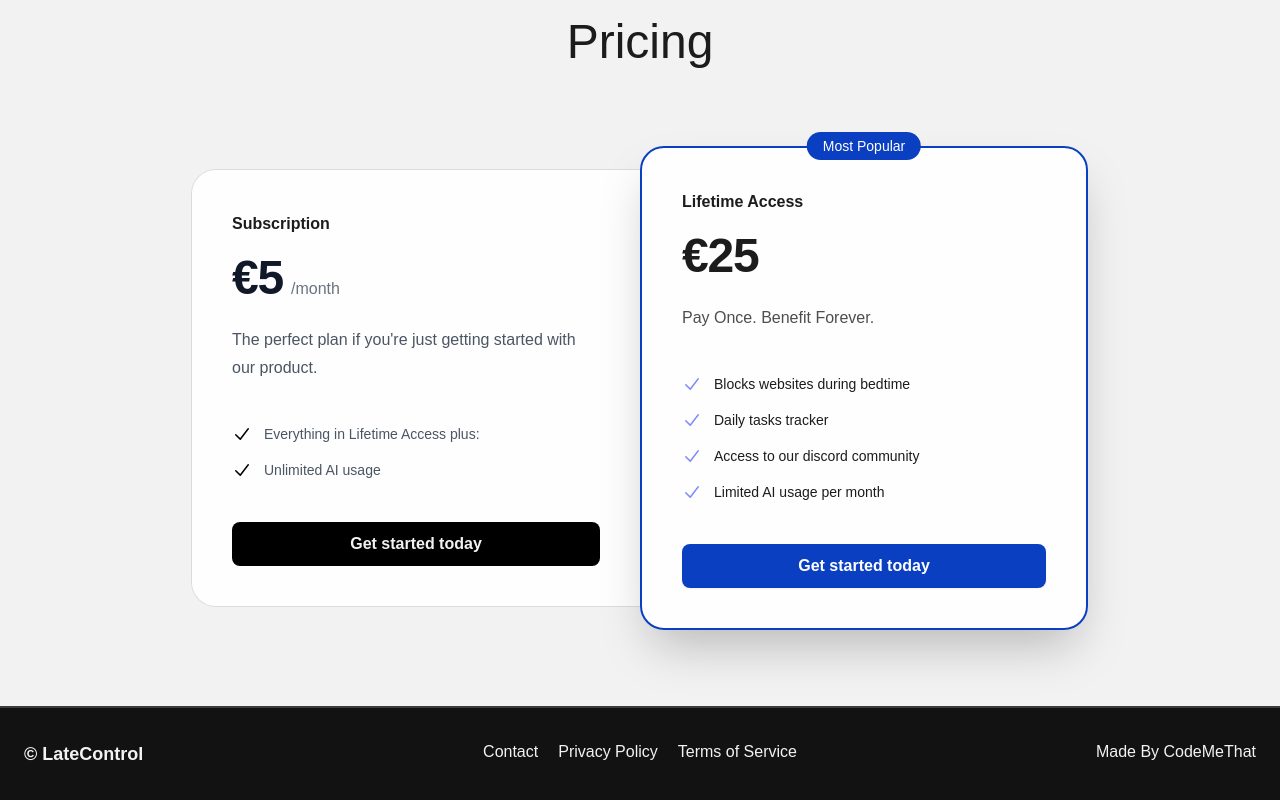
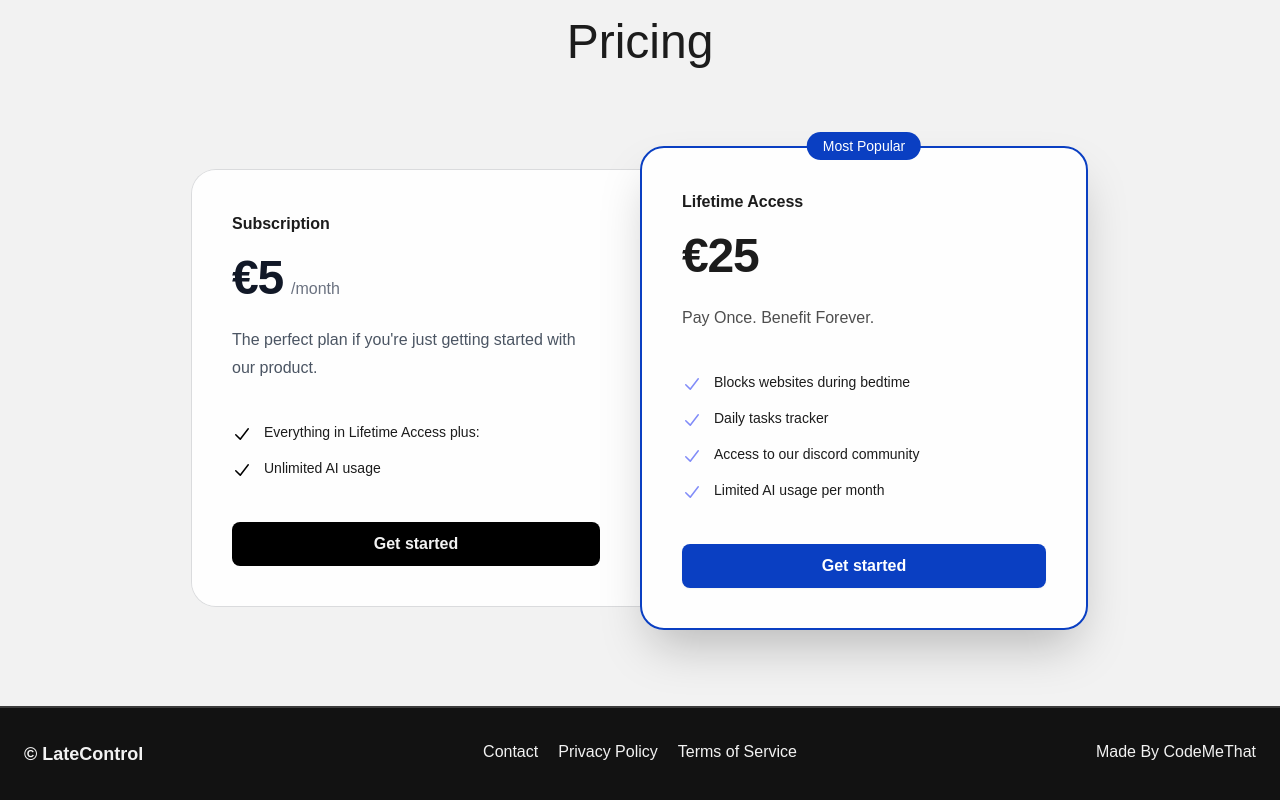
Before and after one commit to DavidDerama/first-project, a Next.js app: page / in a window 1280 px wide. Shown: the part 1756-2556 px from the top of the page. Built offline with nearby package versions, Linux system fonts and the light colour scheme; no server answers; a web font is replaced by a local one.

Commit message:
pricing styling changes and text changes

```diff
--- a/src/components/Header.tsx
+++ b/src/components/Header.tsx
@@ -32,7 +32,7 @@ export default function Header() {
             </div>
           </div>
         </div>
-        <div className="w-[400px] lg:w-[900px] rounded border-2 shadow-md border-dark_input_border overflow-hidden flex justify-center items-center mx-auto xl:m-0 mt-6">
+        <div className="w-[380px] lg:w-[900px] rounded border-2 shadow-md border-dark_input_border overflow-hidden flex justify-center items-center mx-auto xl:m-0 mt-6">
           <Image
             width={500}
             height={400}
--- a/src/components/ModeToggle.tsx
+++ b/src/components/ModeToggle.tsx
@@ -5,36 +5,27 @@ import { Moon, Sun } from "lucide-react";
 import { useTheme } from "next-themes";
 
 import { Button } from "@/components/ui/button";
-import {
-  DropdownMenu,
-  DropdownMenuContent,
-  DropdownMenuItem,
-  DropdownMenuTrigger,
-} from "@/components/ui/dropdown-menu";
 
 export function ModeToggle() {
-  const { setTheme } = useTheme();
+  const { setTheme, theme } = useTheme();
 
   return (
-    <DropdownMenu>
-      <DropdownMenuTrigger asChild>
-        <Button variant="outline" size="icon">
-          <Sun className="h-[1.2rem] w-[1.2rem] rotate-0 scale-100 transition-all dark:-rotate-90 dark:scale-0" />
-          <Moon className="absolute h-[1.2rem] w-[1.2rem] rotate-90 scale-0 transition-all dark:rotate-0 dark:scale-100" />
-          <span className="sr-only">Toggle theme</span>
-        </Button>
-      </DropdownMenuTrigger>
-      <DropdownMenuContent align="end">
-        <DropdownMenuItem onClick={() => setTheme("light")}>
-          Light
-        </DropdownMenuItem>
-        <DropdownMenuItem onClick={() => setTheme("dark")}>
-          Dark
-        </DropdownMenuItem>
-        <DropdownMenuItem onClick={() => setTheme("system")}>
-          System
-        </DropdownMenuItem>
-      </DropdownMenuContent>
-    </DropdownMenu>
+    <>
+      <Button
+        variant="outline"
+        size="icon"
+        onClick={() => {
+          if (theme === "light") {
+            setTheme("dark");
+          } else {
+            setTheme("light");
+          }
+        }}
+      >
+        <Sun className="h-[1.2rem] w-[1.2rem] rotate-0 scale-100 transition-all dark:-rotate-90 dark:scale-0" />
+        <Moon className="absolute h-[1.2rem] w-[1.2rem] rotate-90 scale-0 transition-all dark:rotate-0 dark:scale-100" />
+        <span className="sr-only">Toggle theme</span>
+      </Button>
+    </>
   );
 }
--- a/src/components/Navbar.tsx
+++ b/src/components/Navbar.tsx
@@ -42,7 +42,7 @@ export default function Navbar() {
               );
             })}
           </div>
-          <div className="flex gap-6 items-center">
+          <div className="flex sm:gap-5 gap-3 items-center">
             <ModeToggle />
             {isFetching ? (
               <></>
--- a/src/components/Plans.tsx
+++ b/src/components/Plans.tsx
@@ -25,7 +25,7 @@ const lifetime = {
 export default function Plans() {
   return (
     <div className="mx-auto mt-10 grid max-w-lg grid-cols-1 items-center gap-y-6 sm:mt-20 sm:gap-y-0 lg:max-w-4xl lg:grid-cols-2">
-      <div className="rounded-3xl rounded-t-3xl bg-white/90 p-8 ring-1 ring-gray-900/10 sm:mx-8 sm:rounded-b-none sm:p-10 lg:mx-0 lg:rounded-bl-3xl lg:rounded-tr-none">
+      <div className="rounded-3xl rounded-t-3xl bg-white/95 p-8 ring-1 ring-gray-900/10 sm:mx-8 sm:rounded-b-none sm:p-10 lg:mx-0 lg:rounded-bl-3xl lg:rounded-tr-none">
         <h3 className="text-base/7 font-semibold text-dark">
           {subscription.title}
         </h3>
@@ -38,10 +38,7 @@ export default function Plans() {
         <p className="mt-6 text-base/7 text-gray-600">
           {subscription.description}
         </p>
-        <ul
-          role="list"
-          className="mt-8 space-y-3 text-sm/6 text-gray-600 sm:mt-10"
-        >
+        <ul role="list" className="mt-8 space-y-3 text-sm text-dark sm:mt-10">
           {subscription.benefits.map((item, index) => {
             return (
               <li className="flex gap-x-3" key={index}>
@@ -50,10 +47,7 @@ export default function Plans() {
                   viewBox="0 0 20 20"
                   data-slot="icon"
                 >
-                  <path
-                    fill-rule="evenodd"
-                    d="M16.704 4.153a.75.75 0 0 1 .143 1.052l-8 10.5a.75.75 0 0 1-1.127.075l-4.5-4.5a.75.75 0 0 1 1.06-1.06l3.894 3.893 7.48-9.817a.75.75 0 0 1 1.05-.143Z"
-                  />
+                  <path d="M16.704 4.153a.75.75 0 0 1 .143 1.052l-8 10.5a.75.75 0 0 1-1.127.075l-4.5-4.5a.75.75 0 0 1 1.06-1.06l3.894 3.893 7.48-9.817a.75.75 0 0 1 1.05-.143Z" />
                 </svg>
                 {item}
               </li>
@@ -61,7 +55,7 @@ export default function Plans() {
           })}
         </ul>
         <button className="w-full mt-8 block rounded-lg px-3.5 py-2.5 text-center font-semibold focus-visible:outline focus-visible:outline-2 focus-visible:outline-offset-2 sm:mt-10 bg-black text-light hover:opacity-80">
-          Get started today
+          Get started
         </button>
       </div>
       <div className="relative rounded-3xl bg-white/95 border-2 border-accent_custom p-8 shadow-2xl  sm:p-10">
@@ -79,10 +73,7 @@ export default function Plans() {
         <p className="mt-6 text-base/7 text-light_paragraph">
           {lifetime.description}
         </p>
-        <ul
-          role="list"
-          className="mt-8 space-y-3 text-sm/6 text-dark  sm:mt-10"
-        >
+        <ul role="list" className="mt-8 space-y-3 text-sm text-dark  sm:mt-10">
           {lifetime.benefits.map((item, index) => {
             return (
               <li className="flex gap-x-3" key={index}>
@@ -100,7 +91,7 @@ export default function Plans() {
           })}
         </ul>
         <button className="hover:opacity-80 mt-8 block rounded-lg bg-accent_custom px-3.5 py-2.5 text-center  font-semibold text-white shadow-sm  focus-visible:outline focus-visible:outline-2 focus-visible:outline-offset-2 w-full sm:mt-10">
-          Get started today
+          Get started
         </button>
       </div>
     </div>
```
